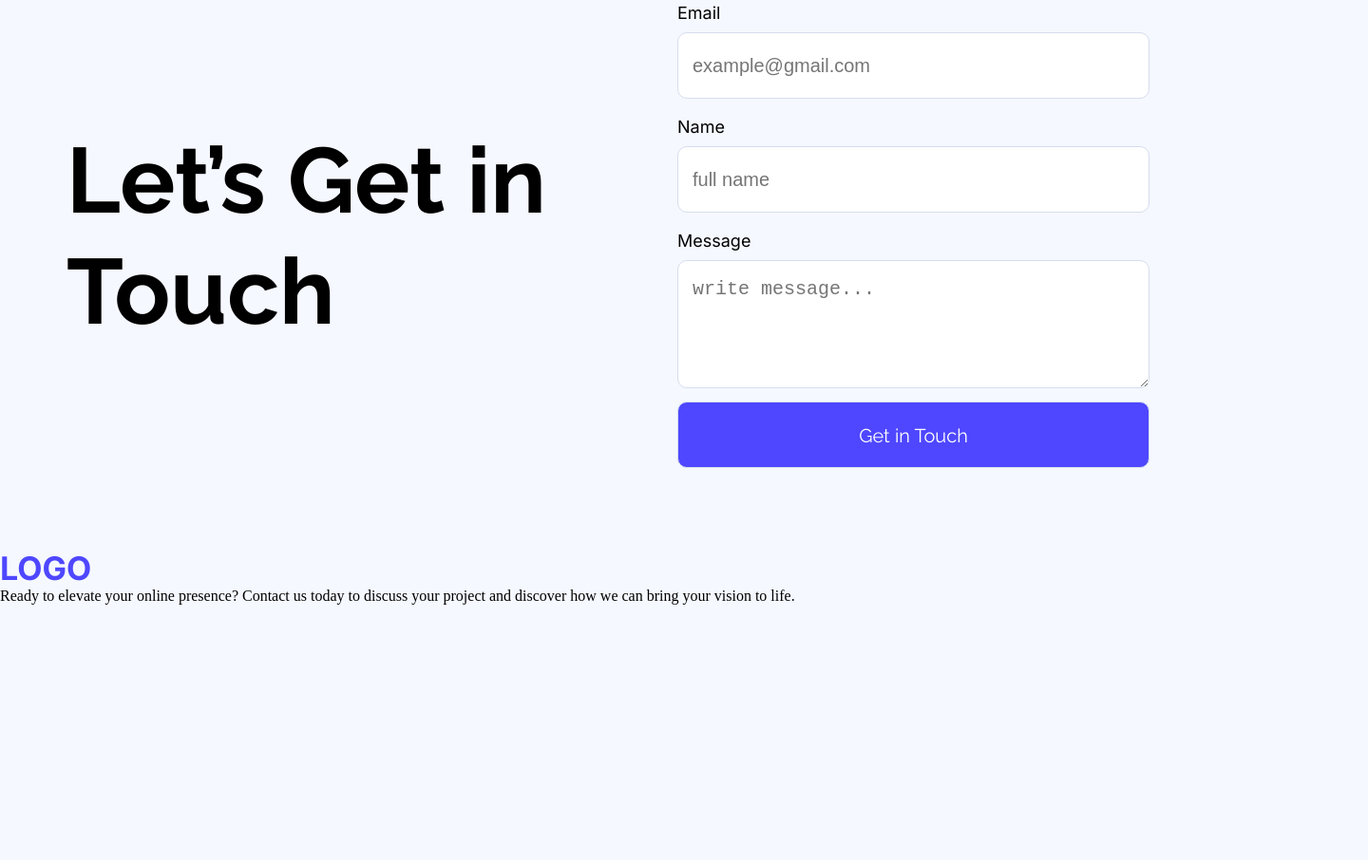
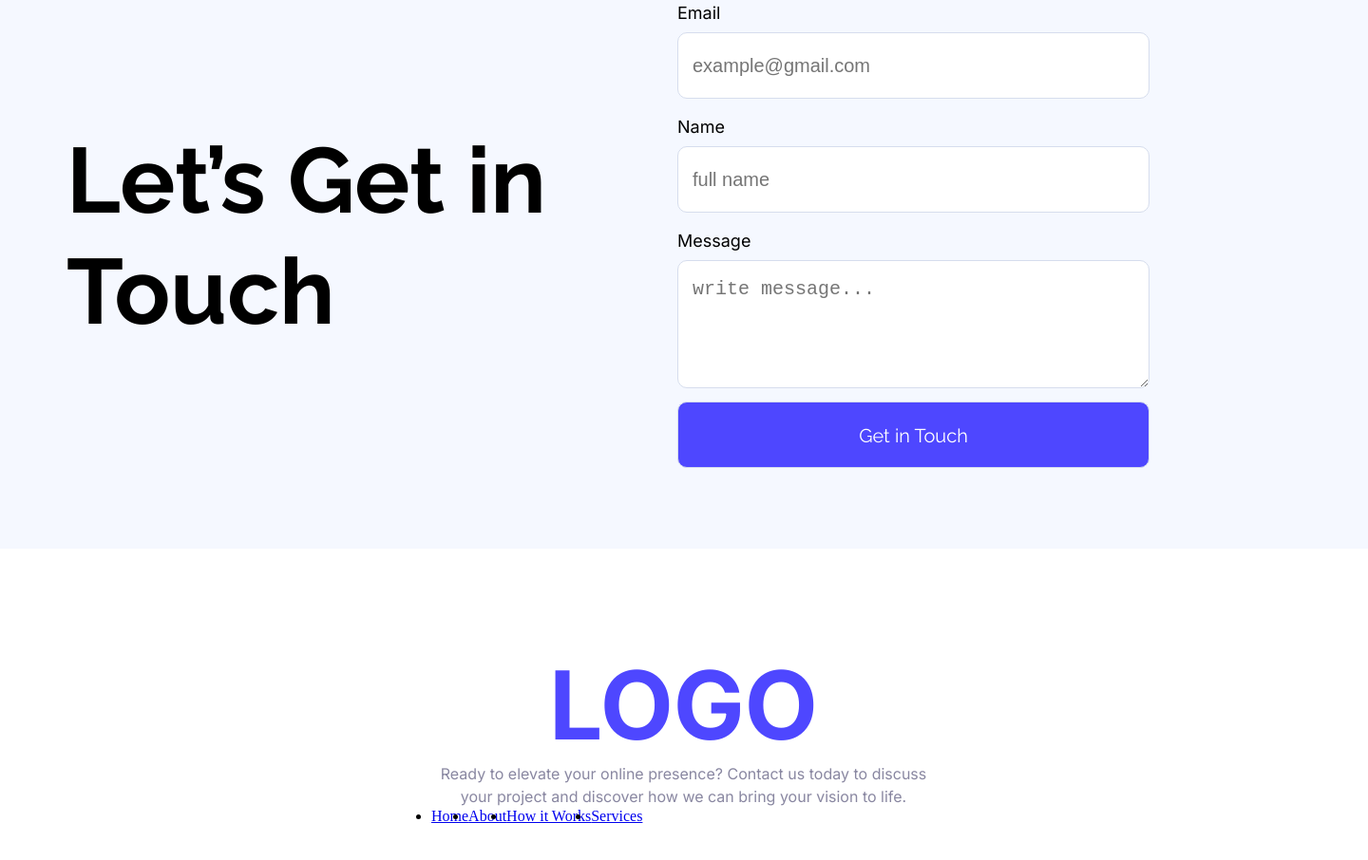
Before and after one commit to meiad-khan/my-1st-assignment, a plain HTML site: page index.html in a window 1280 px wide. Shown: the part 3061-3967 px from the top of the page at 95% size, 1440 px wide, since content can reach past the window. Before the commit the page ends 3698 px from the top, so only its background shows below. Drawn offline with Linux system fonts and the light colour scheme.

Commit message:
added footer but not yet complet

```diff
--- a/index.html
+++ b/index.html
@@ -104,8 +104,14 @@
     </section>
   </main>
   <footer>
-    <h2 class="footer-title nav-title">LOGO</h2>
-    <p class="footer-subtitle">Ready to elevate your online presence? Contact us today to discuss your project and discover how we can bring your vision to life.</p>
+    <h2 class="footer-title nav-title inter">LOGO</h2>
+    <p class="footer-subtitle inter">Ready to elevate your online presence? Contact us today to discuss your project and discover how we can bring your vision to life.</p>
+    <ul>
+      <li><a href="###">Home</a></li>
+      <li><a href="###">About</a></li>
+      <li><a href="###">How it Works</a></li>
+      <li><a href="###">Services</a></li>
+    </ul>
   </footer>
 </body>
 </html>
--- a/style.css
+++ b/style.css
@@ -265,3 +265,26 @@ border-radius:10px;
 .get-in-touch-form label {
   font-size: 18px;
 }
+footer ul{
+  display: flex;
+  align-items: center;
+
+}
+footer .footer-title{
+  font-size: 100px;
+  font-weight: black;
+  line-height: auto;
+}
+footer{
+ text-align: center;
+ background-color: #FFFFFF;
+ width: 1440px;
+ height: 428px;
+ padding: 104px 455px 103px 454px;
+}
+.footer-subtitle{
+  font-size: 16px;
+  color: #8987A1;
+  font-weight: 400;
+  line-height: 150%;
+}
```
